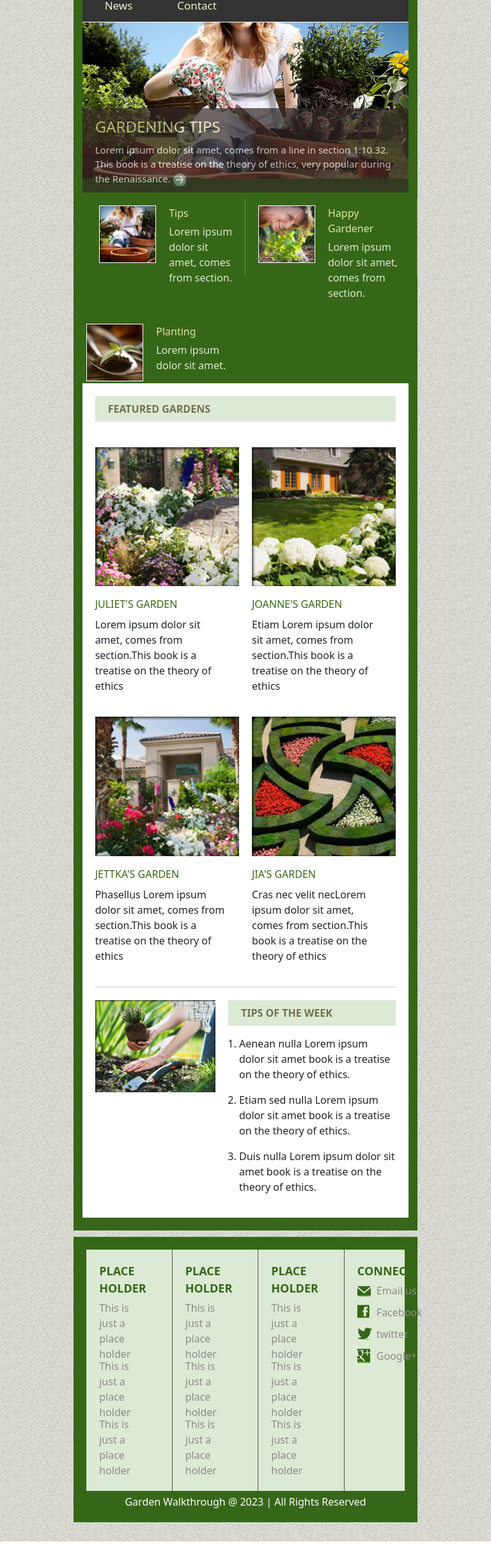
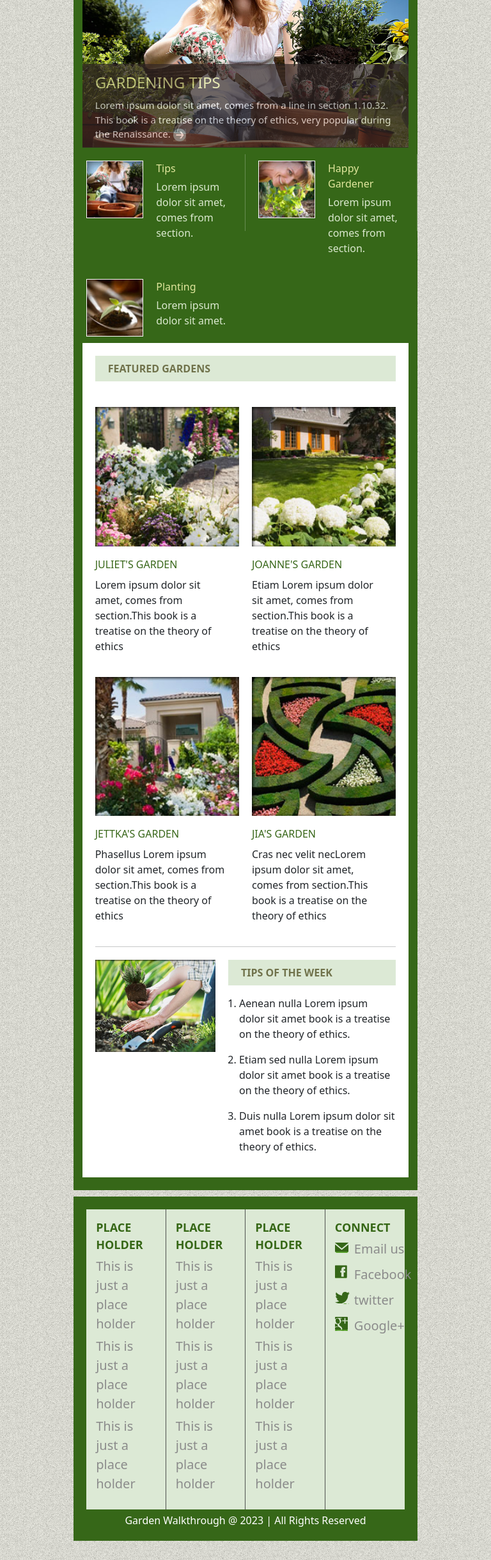
Before and after one commit to NiranjanKaranth/GardenWalkthrough, a plain HTML site: page index.html in a window 768 px wide. Shown: the part 133-2571 px from the top of the page at 64% size. Before the commit the page ends 2542 px from the top, so only its background shows below. Drawn offline with nearby package versions, Linux system fonts and the light colour scheme.

Commit message:
Add files via upload

```diff
--- a/style.css
+++ b/style.css
@@ -53,7 +53,7 @@ body{
   display: block;
   color: #f0f2ca;
   text-align: center;
-  padding: 12px 35px;
+  padding: 12px 30px;
   text-decoration: none;
   font-size: 17px;
 }
@@ -150,10 +150,6 @@ body{
   .p-content1,.p-content2,.p-content3{
     display: inline-block;
     padding: 0px 20px;
-  }
-
-  .p-content3{
-    width: 180px
   }
 
   .tips,.happy-gardener,.planting{
@@ -365,7 +361,19 @@ body{
     }
 
     .grid-ml {
-      padding-left: 10px;
+      padding-left: 20px;
+  }
+
+  .grid-item {
+    display: block;
+  }
+
+  .p-content1, .p-content2, .p-content3 {
+    padding: 0px 0px;
+  }
+
+  hr{
+    display: none;
   }
 
   .grid-footer-parent {
@@ -386,11 +394,49 @@ body{
 
   }
 
+  /* Media Query for Tablets Min 768px to Max 1066px Ends */
+
+  /* Media Query for Tablets Min 600px to Max 770px Starts */
+
+  @media screen and (min-width: 600px) and (max-width: 770px) {
+    .footer-p1, .footer-p2, .footer-p3, .footer-p4 {
+      padding: 5px;
+  }
+
+  }
+
+  /* Media Query for Tablets Min 600px to Max 770px Ends */
+
+  /* Media Query for Tablets Min 768px to Max 1066px Starts */
+
+  @media screen and (min-width: 768px) and (max-width: 1066px) {
+    .grid-ml {
+      padding-left: 20px;
+  }
+
+  .garden-bg-black{
+    margin-top: -130px;
+  }
+
+  .grid-img{
+    margin-bottom: 10px;
+  }
+
+  .footer-p1, .footer-p2, .footer-p3, .footer-p4 {
+    padding: 15px !important;
+  }
+
+  .footer-p-content1, .footer-p-content2, .footer-p-content3, .footer-email, .footer-fb, .footer-twitter, .footer-google{
+    font-size: 20px;
+    margin-bottom: 10px;
+  }
+
+  }
 
   /* NavBar Responsive for Mobile Device Starts*/
 
  /* When the screen is less than 600 pixels wide, hide all links, except for the first one ("Home"). Show the link that contains should open and close the topnav (.icon) */
-@media screen and (max-width: 600px) {
+@media screen and (max-width: 770px) {
   .topnav a:not(:first-child) {display: none;}
   .topnav a.icon {
     float: right;
@@ -399,7 +445,7 @@ body{
   }
 
 /* The "responsive" class is added to the topnav with JavaScript when the user clicks on the icon. This class makes the topnav look good on small screens (display the links vertically instead of horizontally) */
-@media screen and (max-width: 600px) {
+@media screen and (max-width: 770px) {
   .topnav.responsive {
     position: relative;
   }
@@ -416,9 +462,9 @@ body{
     text-align: left;
     }
 
-    .topnav a.active{
-      margin-top: 50px;
-    }
+  .topnav a.active{
+    margin-top: 50px;
+  }
   }
 
   /* NavBar Responsive for Mobile Device Ends*/
```
